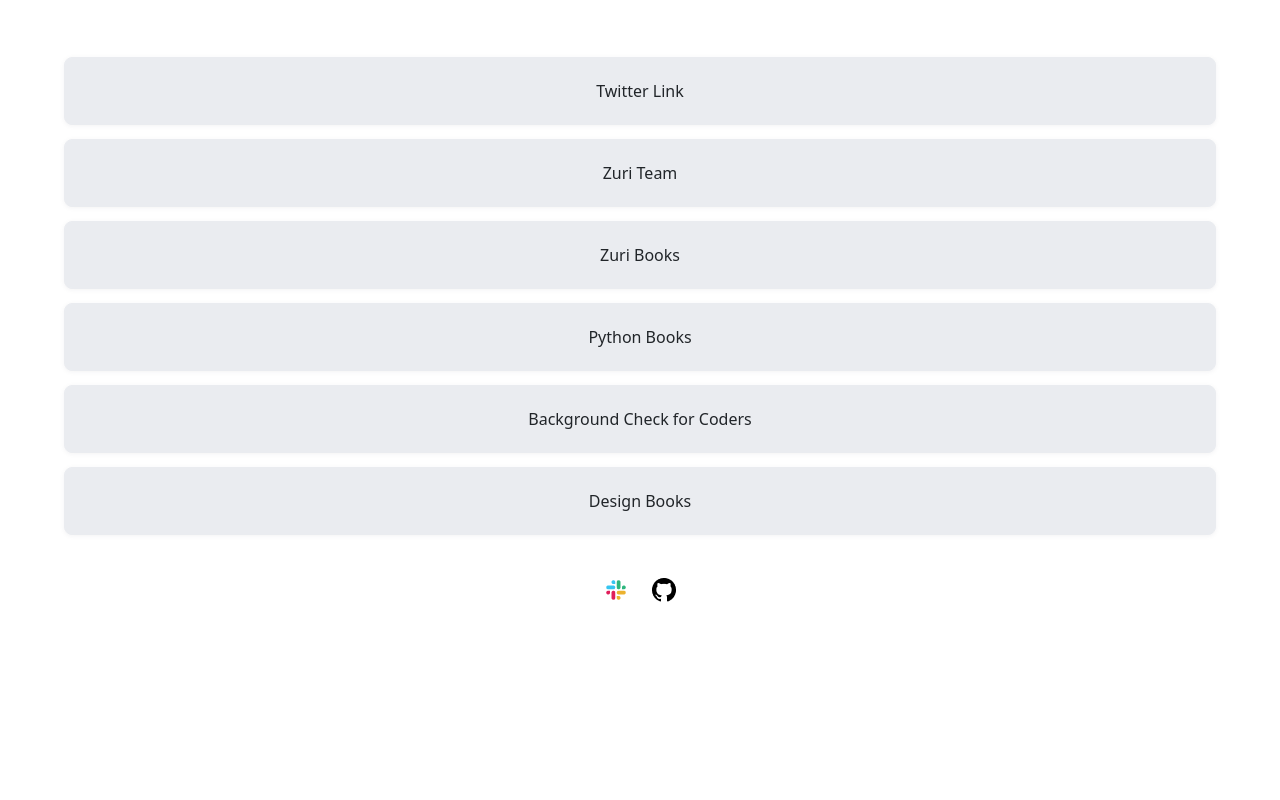
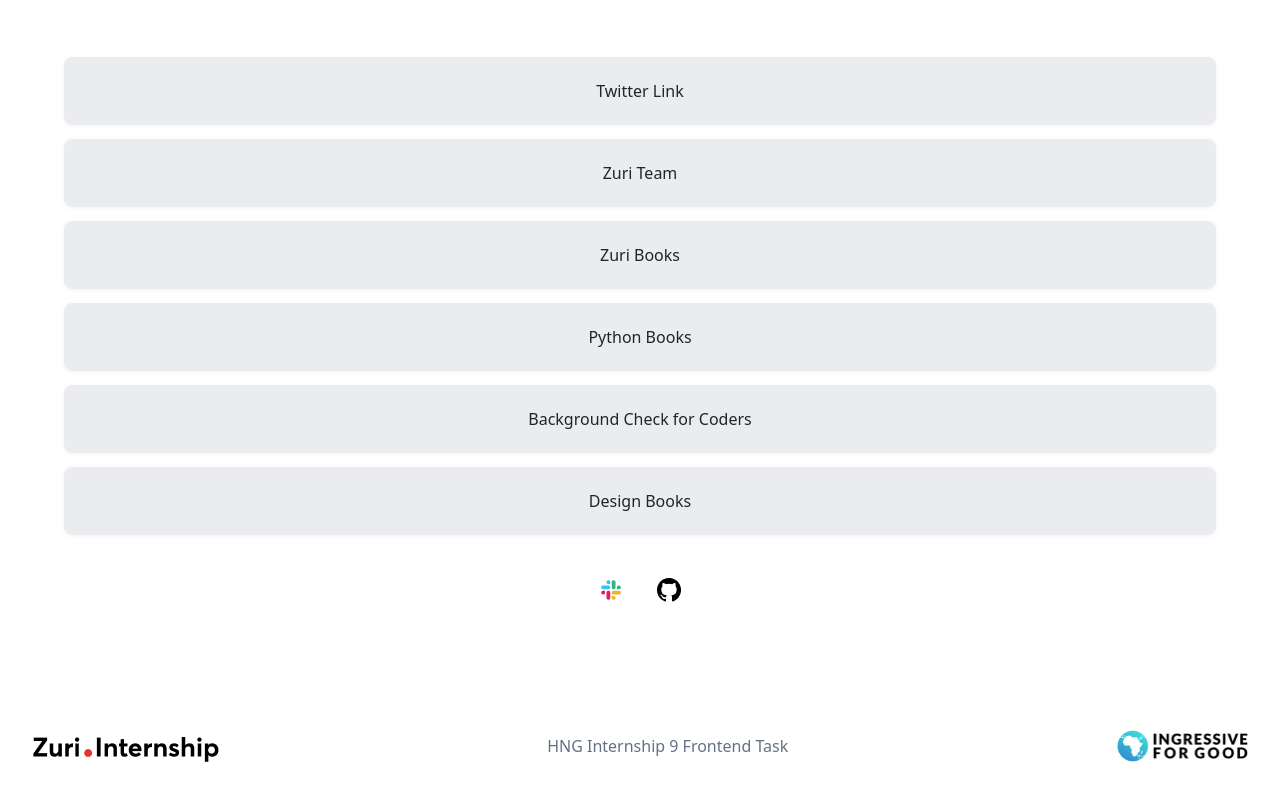
Before and after one commit to Natus05/HNGI, a React (Create React App) app: page / in a window 1280 px wide. Shown: the part 198-998 px from the top of the page. Before the commit the page ends 888 px from the top, so only its background shows below. Built offline with nearby package versions, Linux system fonts and the light colour scheme.

Commit message:
Stage one done

```diff
--- a/src/App.js
+++ b/src/App.js
@@ -1,4 +1,5 @@
 import React from 'react'
+import Footer from './components/Footer'
 import Main from './components/Main'
 import Social from './components/Social'
 
@@ -8,6 +9,7 @@ function App() {
        <div className='flex flex-col items-center py-[64px] px-[0px] gap-[24px]'>
           <Main />
           <Social />
+          <Footer />
        </div>
     </div>
   )
--- /dev/null
+++ b/src/components/Footer.jsx
@@ -0,0 +1,17 @@
+import React from 'react'
+
+function Footer() {
+  return (
+    <div className='flex flex-col items-center py-[10px] md:py-[48px] px-0 gap-[64px] bg-[#ffffff]'>
+       <div className='flex flex-col items-start py-0 px-[32px] min-h-[64px]'>
+          <div className='box-border flex flex-col md:flex-row justify-between items-center pt-[32px] px-0 pb-0 gap-[32px] md:gap-[60px] lg:gap-[32px]'>
+             <img id="zuri" className='order-first' width="187.59px" height="32px" src="./images/Zuri.png" alt="Zuri" />
+             <p className='h-[24px] min-w-[250px] lg:w-[832px] font-[400] text-[16px] leading-[24px] text-center text-[#667085]'>HNG Internship 9 Frontend Task</p>
+             <img id="I4G" className="order-last" width="132.13px" height="32px" src="./images/I4G.png" alt="I4G" />
+          </div>
+       </div>
+    </div>
+  )
+}
+
+export default Footer
--- a/src/components/Social.jsx
+++ b/src/components/Social.jsx
@@ -6,8 +6,8 @@ function Social() {
        <div className='flex flex-col items-center py-[0px] px-[16px] gap-[32px] w-[375px] h-[24px]'>
          <div className='flex flex-row items-center p-0 w-[343px] h-[24px]'>
             <div className='flex flex-row items-center justify-center p-0 gap-[24px] w-[343px] h-[24px]'>
-               <img id="slack" className='w-[24px] h-[24px]' src="./images/slack.png" alt="slack" />
-               <img id="slack" width="24px" height="24px" src="./images/Social icon.png" alt="slack" />
+              <a href="Natus05.slack.com" target="_blanck"> <img id="slack" className='w-[24px] h-[24px] mr-[10px]' src="./images/slack.png" alt="slack" /> </a>
+              <a href="https://github.com/Natus05" target="_blanck"> <img id="slack" width="24px" height="24px" src="./images/Social icon.png" alt="social" /> </a>
             </div>
          </div>
        </div>
```
Also changed, not shown: public/images/I4G.png (added), public/images/Zuri.png (added).
